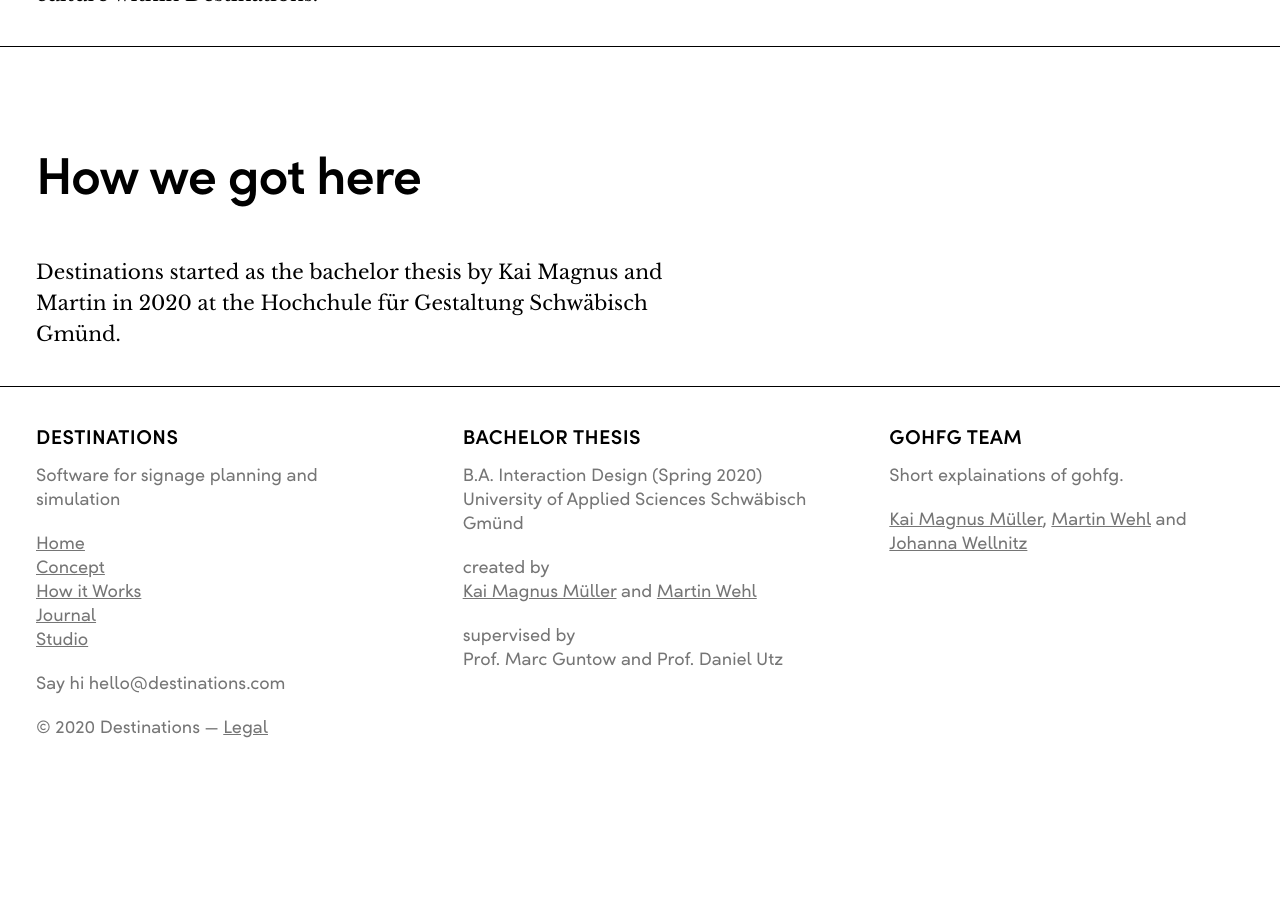
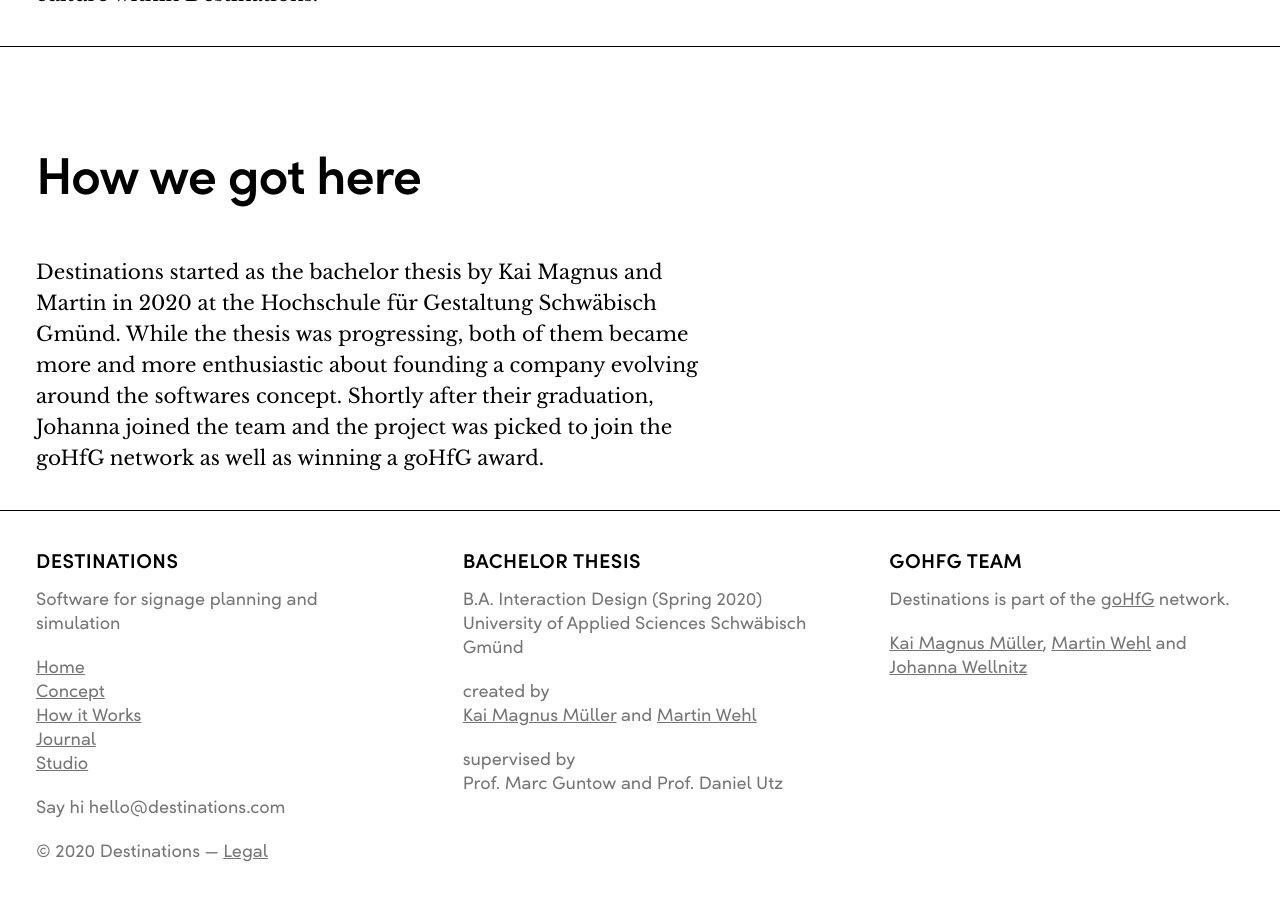
Before and after one commit to The-Destinations-Company/the-destinations-company.github.io, a Jekyll site: the page built from studio.html, in a window 1280 px wide and 900 px high, scrolled down 3503 px. Built offline with Jekyll 4.4.1, drawn with Linux system fonts in a browser that asks for light colours; some web fonts are replaced; before the commit the page ends 4298 px from its top, so only the background shows below that; some of the changed text lies outside the part shown.

Commit message:
Textupdates

```diff
--- a/_includes/footer.html
+++ b/_includes/footer.html
@@ -31,7 +31,7 @@
     </div>
     <div>
         <h1 class="heading-h4">GoHfG Team</h1>
-<p>Short explainations of gohfg.</p>
+<p>Destinations is part of the <a href="https://www.hfg-gmuend.de/hochschule/gohfg"> goHfG</a> network.</p>
         <p><a href="http://www.kaimagnus.de">Kai Magnus Müller</a>, <a href="http://www.martinwehl.de"> Martin Wehl</a> and <a href="http://www.JohannaWellnitz.de"> Johanna Wellnitz</a></p>
     </div>
     </div>
--- a/backup_index.html
+++ b/backup_index.html
@@ -61,7 +61,7 @@ layout: default
     </div>
     <div class="feature-grid-item"><img src="assets/img/shapes/shape-2.svg" alt="">
         <h4><a href="/how.html#Database">Signage Database</a></h4>
-        <p>It keeps track of everythig so you don’t have to.</p>
+        <p>Automated signage database for all your created routes and templates.</p>
     </div>
     <div class="feature-grid-item"><img src="assets/img/shapes/shape-3.svg" alt="">
         <h4><a href="/how.html#Placement">Signage placement</a></h4>
@@ -69,7 +69,7 @@ layout: default
     </div>
     <div class="feature-grid-item"><img src="assets/img/shapes/shape-1.svg" alt="">
         <h4><a href="/how.html#Simulation">Simulation</a></h4>
-        <p>It keeps track of everythig so you don’t have to.</p>
+        <p>Simulate and test your developed signage systems in 3D.</p>
     </div>
 </section>
 
--- a/features.html
+++ b/features.html
@@ -81,7 +81,7 @@ layout: default
         </div>
         <div class="feature-text">
             <img src="assets/img/shapes/shape-3.svg" alt=""/>
-            <h3 class="">The signage database keeps track of everythig so you don’t have to</h3>
+            <h3 class="">Automated signage database for all your created routes and templates</h3>
         </div>
         <div class="feature-text">
             <p class="">Templates designed in graphic design software can be assigned to previously created signs. For
@@ -104,7 +104,7 @@ layout: default
         </div>
         <div class="feature-text">
             <img src="assets/img/shapes/shape-1.svg" alt=""/>
-            <h3 class="">Simulation</h3>
+            <h3 class="">Simulate and test your developed signage systems in 3D</h3>
             <p class="">Designers can view and evaluate sign positions from the perspective of future visitors. This
                 makes it easy to place signs wherever visitors need information to navigate.</p>
         </div>
--- a/studio.html
+++ b/studio.html
@@ -21,7 +21,7 @@ layout: default
                         <h2 class="section-heading text-xlarge-sofia">Who we are</h2>
                     </div>
                     <p class="section-p">Destinations is a young "work in progress" studio with a particular interest in digital product design and development.
-                      As for now we are working in a loosely structured, self-managed arrangement towards the goal getting destinations up and running.
+                      As for now we are working in a loosely structured, self-managed arrangement towards the goal getting Destinations up and running.
                     </p>
                 </div>
             </div>
@@ -116,8 +116,9 @@ layout: default
                     <div class="title-group">
                         <h2 class="section-heading text-xlarge-sofia">How we got here</h2>
                     </div>
-                    <p class="section-p">Destinations started as the bachelor thesis by Kai Magnus and Martin in 2020 at the Hochchule
-                      für Gestaltung Schwäbisch Gmünd.
+                    <p class="section-p">Destinations started as the bachelor thesis by Kai Magnus and Martin in 2020 at the Hochschule
+                      für Gestaltung Schwäbisch Gmünd. While the thesis was progressing, both of them became more and more enthusiastic about founding a company evolving around the softwares concept.
+                      Shortly after their graduation, Johanna joined the team and the project was picked to join the goHfG network as well as winning a goHfG award.
                     </p>
                 </div>
             </div>
```
Also changed, not shown: index.md (+2 -2 lines).
